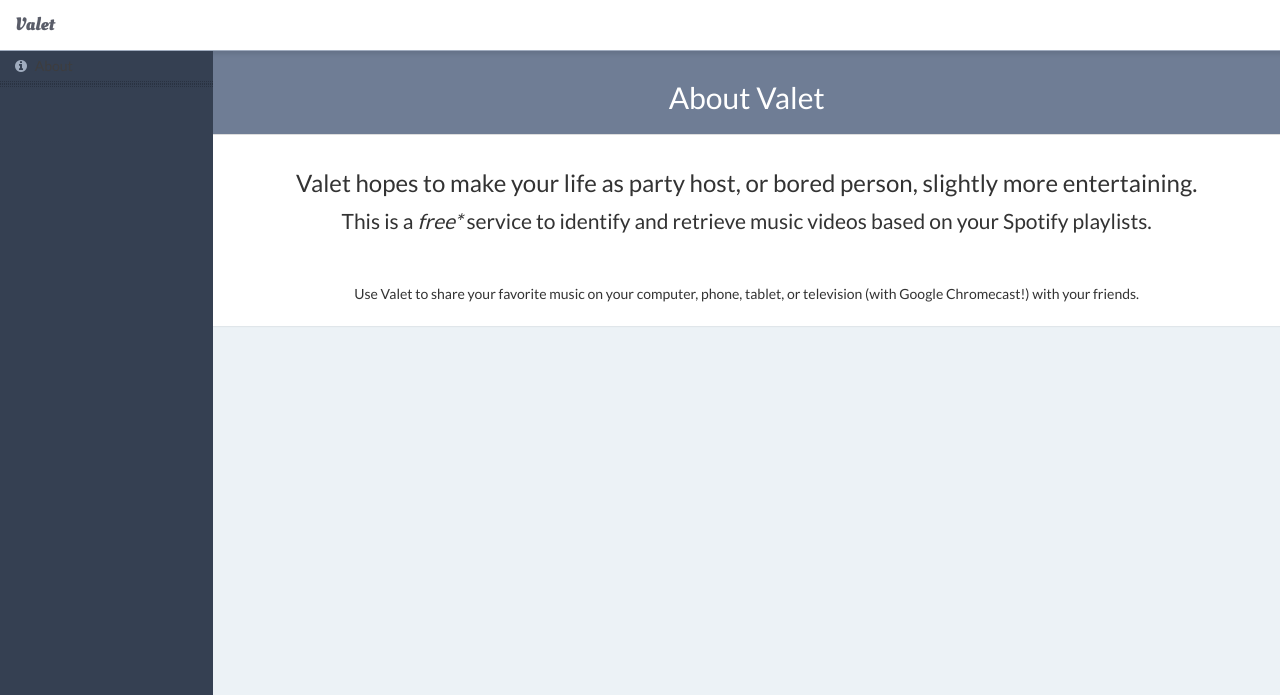
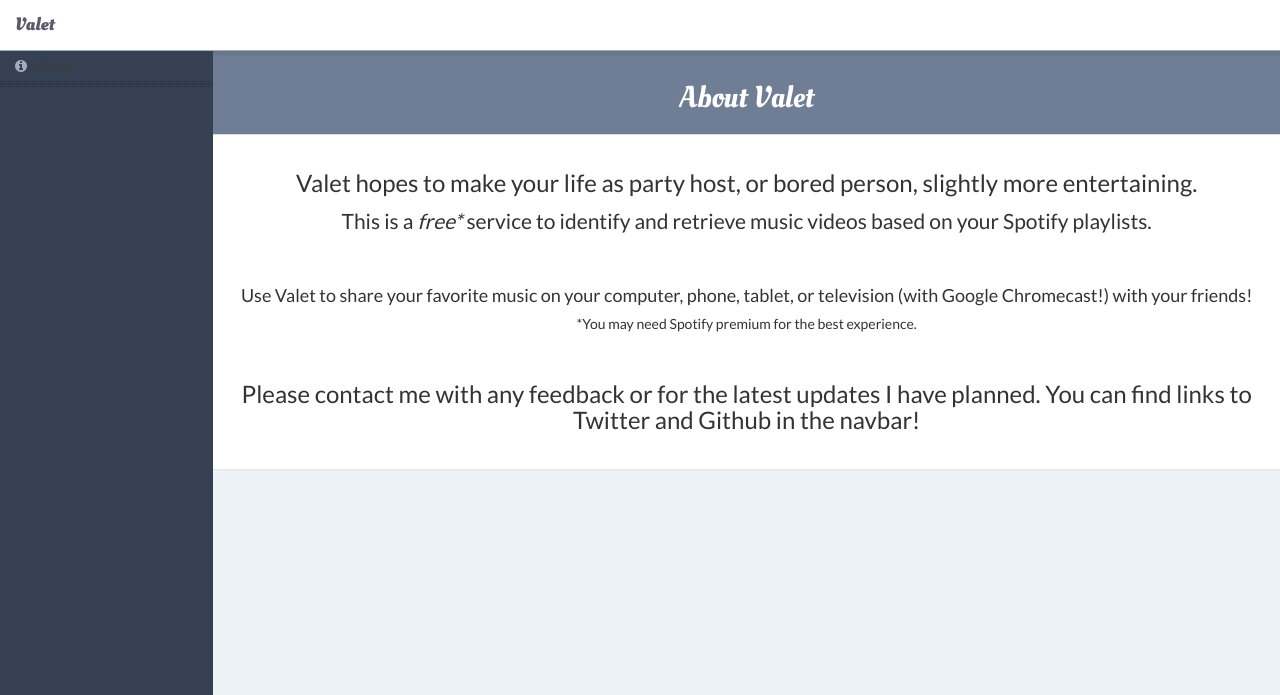
Before and after one commit to cephalization/Valet, a website: page index.html at #!/about in a window 1280 px wide. Shown: the top 695 px of the page. Drawn offline with nearby package versions, Linux system fonts and the light colour scheme; some packages are replaced by stand-ins of ours; files that its build step writes are made by us from their sources; no server answers; files whose address does not match are found by name.

Commit message:
Minor text and font adjustments

```diff
--- a/partials/about.html
+++ b/partials/about.html
@@ -1,14 +1,16 @@
 <div class="about text-center">
   <div class="panel panel-default">
-    <div class="panel-heading custom-panel-heading">
+    <div class="panel-heading title custom-panel-heading">
       <h2>About Valet</h2>
     </div>
     <div class="panel-body login-panel">
       <h3>Valet hopes to make your life as party host, or bored person, slightly more entertaining.</h3>
       <h4 class="lead">This is a <em>free*</em> service to identify and retrieve music videos based on your Spotify playlists.</h4>
       <br>
-      <h5>Use Valet to share your favorite music on your computer, phone, tablet, or television (with Google Chromecast!) with your friends.</h5>
-
+      <h4>Use Valet to share your favorite music on your computer, phone, tablet, or television (with Google Chromecast!) with your friends!</h4>
+			<h5>*You may need Spotify premium for the best experience.</h5>
+			<br>
+			<h3>Please contact me with any feedback or for the latest updates I have planned. You can find links to Twitter and Github in the navbar!<h3>
     </div>
   </div>
 </div>
```
